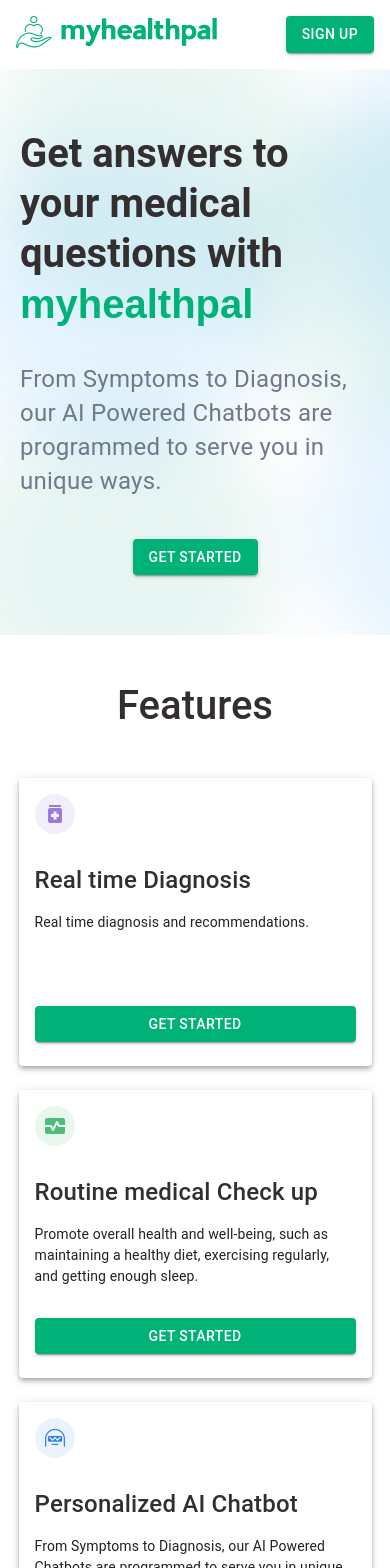
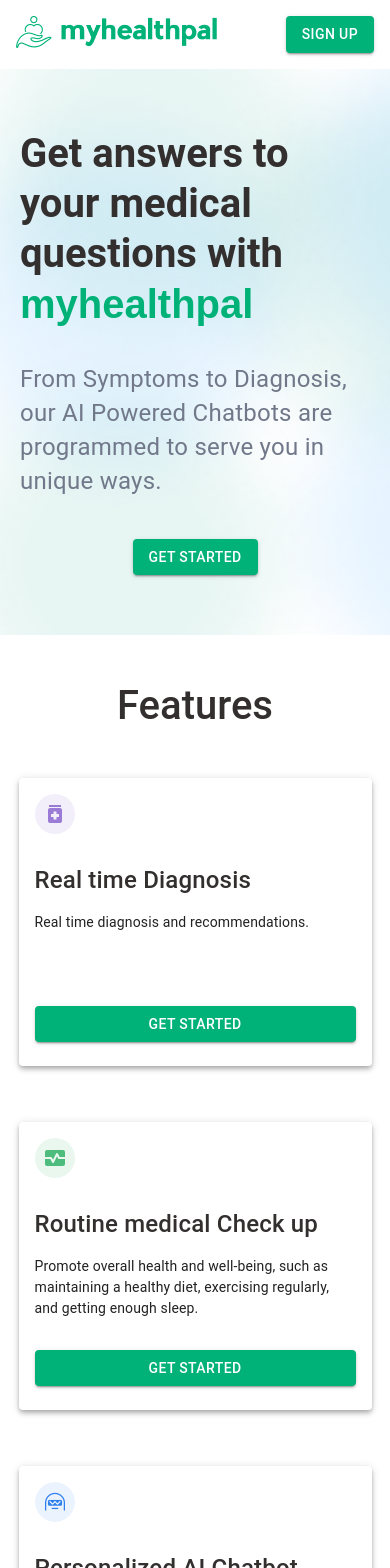
Before and after one commit to hemarle/health, a React (Create React App) app: page / in a window 390 px wide. Shown: the top 1568 px of the page. Built offline with nearby package versions, Linux system fonts and the light colour scheme; a web font is replaced by a local one.

Commit message:
mobile responsive

```diff
--- a/src/pages/landingpage/Landingpage.jsx
+++ b/src/pages/landingpage/Landingpage.jsx
@@ -62,6 +62,7 @@ function Header() {
   );
 }
 function Hero() {
+  const navigate = useNavigate();
   return (
     <Box
       sx={{
@@ -108,7 +109,10 @@ function Hero() {
         From Symptoms to Diagnosis, our AI Powered Chatbots are programmed to
         serve you in unique ways.
       </Typography>
-      <Button variant="contained"> Get Started</Button>
+      <Button variant="contained" onClick={() => navigate("/chat")}>
+        {" "}
+        Get Started
+      </Button>
     </Box>
   );
 }
@@ -157,9 +161,9 @@ function Features() {
 function FeatureCard({ avatar, avatarColor, title, content }) {
   const navigate = useNavigate();
   return (
-    <Box mb={3}>
+    <Box mb={{ xs: 7, lg: 3 }} mx={2}>
       {" "}
-      <Card sx={{ width: "353px" }} elevation={4} mb={2}>
+      <Card sx={{ width: "353px" }} elevation={4} mb={2} raised={4}>
         <CardHeader
           avatar={
             <Avatar sx={{ backgroundColor: avatarColor || "transparent" }}>
```
